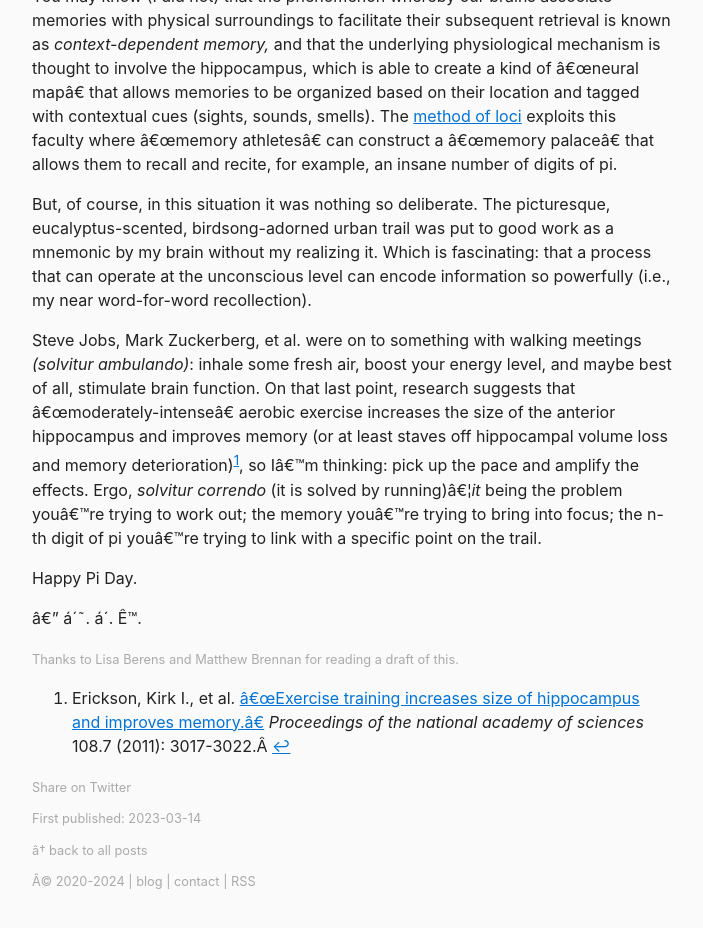
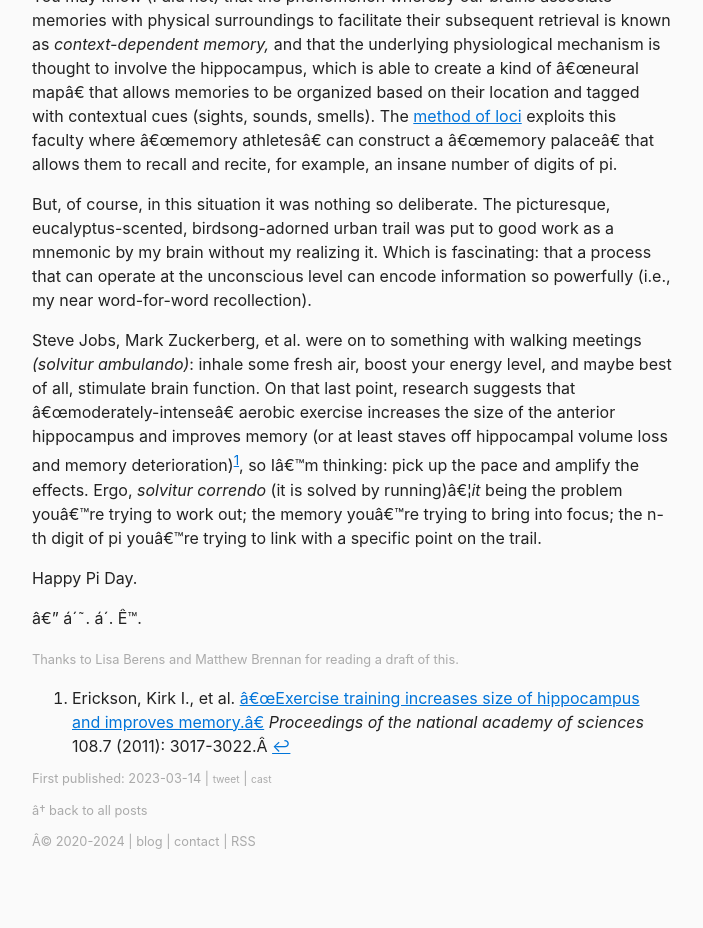
Before and after one commit to berensp/berensp.github.io, a Jekyll site: the page built from _posts/2023-03-14-solvitur-currendo.md, in a window 1280 px wide, cut to the strip 634-1566 px from the top of the page. Shown: the top 928 px of the strip, without its empty margins (288-991 px from the left). Built offline with Jekyll 4.4.1, drawn with Linux system fonts in a browser that asks for light colours; a script that is not in the unit is left out; after the commit the page ends 1526 px from its top, so only the background shows below that.

Commit message:
Update post.html

```diff
--- a/_layouts/post.html
+++ b/_layouts/post.html
@@ -5,9 +5,7 @@ layout: default
 <h1>{{ page.title | escape }}</h1>
 {{ content }}
 
-<p><a class="muted small" href="https://twitter.com/intent/tweet?text={{ page.title | url_encode }}&amp;url={{ site.url }}{{ page.url | url_encode }}&amp;via=twitterhandle&amp;hashtags=hashtag1,hashtag2" target="_blank">Share on Twitter</a></p>
-
-<p class="muted small">First published: {{ page.date | date: "%Y-%m-%d" }}
+<p class="muted small">First published: {{ page.date | date: "%Y-%m-%d" }} | <a class="muted small" href="https://twitter.com/intent/tweet?text={{ page.title | url_encode }}&amp;url={{ site.url }}{{ page.url | url_encode }}&amp;via=berensp&amp;" target="_blank" aria-label="Tweet this page">tweet</a> | <a class="muted small" href="https://warpcast.com/~/compose?text={{ page.title | url_encode }}&amp;url={{ site.url }}{{ page.url | url_encode }}&amp;via=pmb&amp;" target="_blank" aria-label="Cast this page">cast</a>
 
 <p><a class="muted small" href="/blog/">← back to all posts</a></p>
 
```
